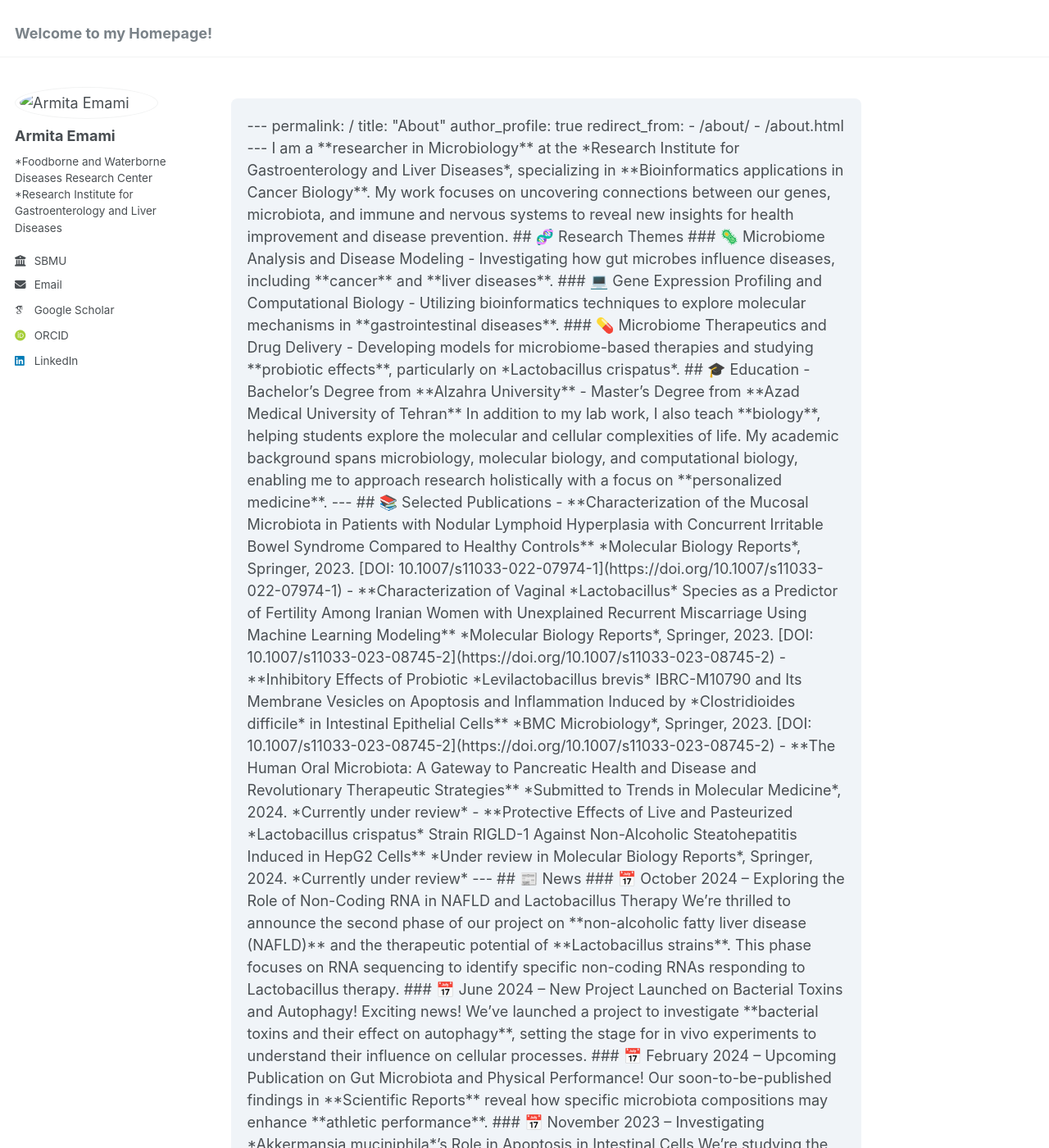
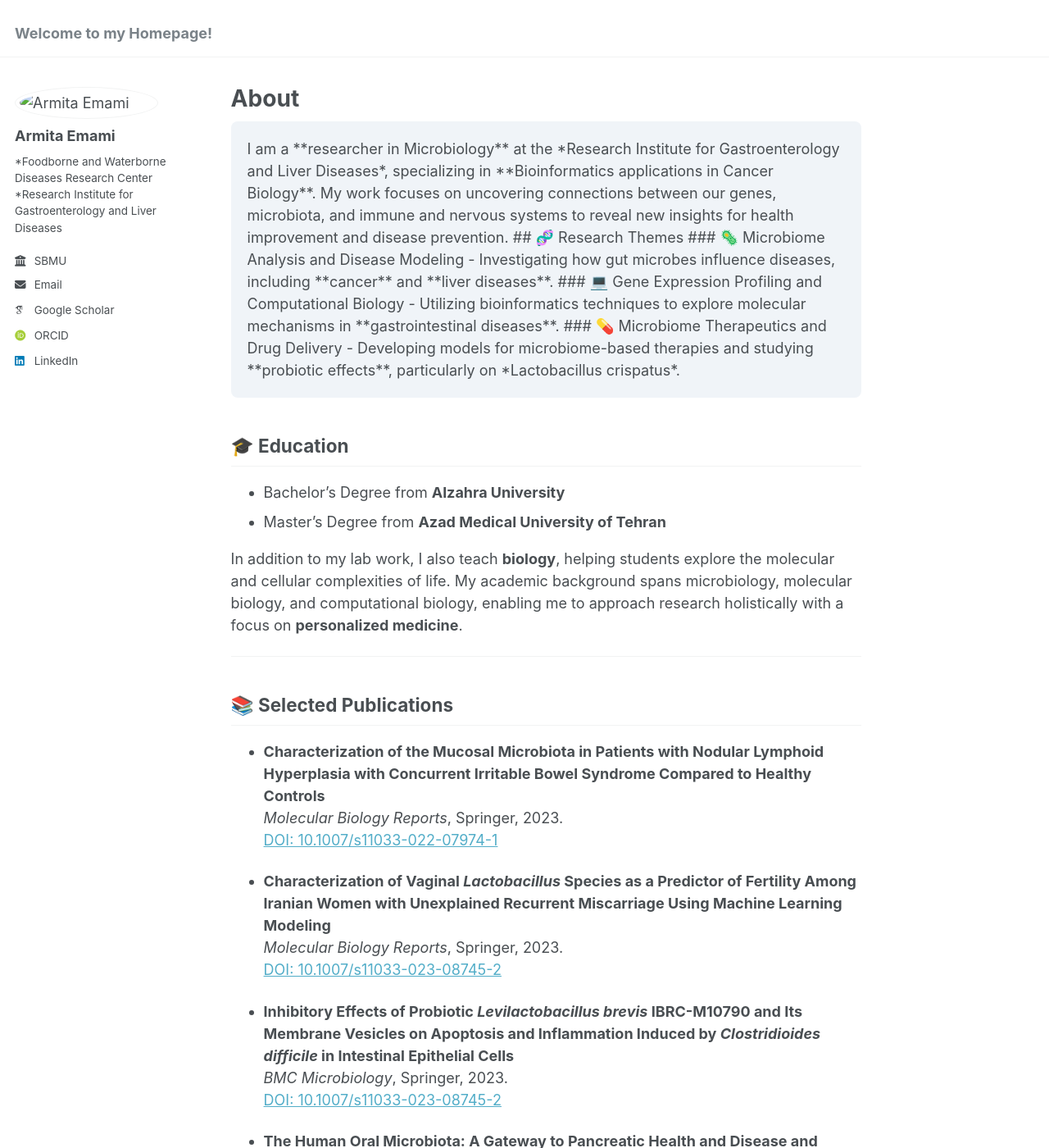
Before and after one commit to Armitaem/main, a Jekyll site: the page built from _pages/about.md, in a window 1280 px wide and 1400 px high. Shown: the whole window at 82% size. Built offline with Jekyll 4.4.1, drawn with Linux system fonts in a browser that asks for light colours; some web fonts are replaced; our own code applies the rules of GitHub Pages for plain Markdown files; some of the changed text lies outside the part shown.

Commit message:
Update about.md

```diff
--- a/_pages/about.md
+++ b/_pages/about.md
@@ -1,4 +1,3 @@
-<div style="background-color: #f0f4f8; padding: 20px; border-radius: 8px;">
 ---
 permalink: /
 title: "About"
@@ -7,6 +6,12 @@ redirect_from:
   - /about/
   - /about.html
 ---
+
+
+
+<div style="background-color: #f0f4f8; padding: 20px; border-radius: 8px;">
+
+
 I am a **researcher in Microbiology** at the *Research Institute for Gastroenterology and Liver Diseases*, specializing in **Bioinformatics applications in Cancer Biology**. My work focuses on uncovering connections between our genes, microbiota, and immune and nervous systems to reveal new insights for health improvement and disease prevention.
 
 ## 🧬 Research Themes
@@ -20,7 +25,7 @@ I am a **researcher in Microbiology** at the *Research Institute for Gastroenter
 ### 💊 Microbiome Therapeutics and Drug Delivery
 - Developing models for microbiome-based therapies and studying **probiotic effects**, particularly on *Lactobacillus crispatus*.
 
-
+</div>
 
 ## 🎓 Education
 - Bachelor’s Degree from **Alzahra University**
@@ -88,5 +93,3 @@ We’re studying the effects of *Akkermansia muciniphila*, a key gut bacterium,
     transform: scale(3.1); /* Zooms in the image to 110% */
   }
 </style>
-
-</div>
```
